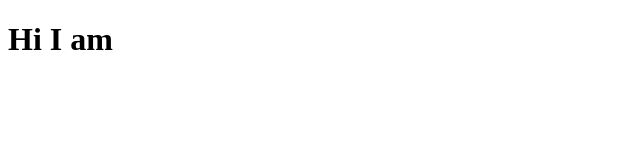
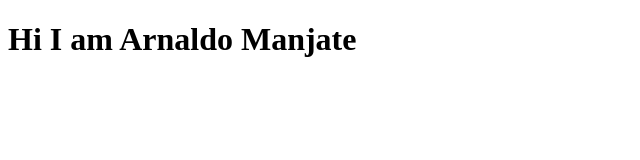
Before and after one commit to mordasuabae/newrepository, a plain HTML site: page index.html in a window 1280 px wide. Shown: the whole page, without its empty margins (0-640 px from the left). Drawn offline with Linux system fonts and the light colour scheme.

Commit message:
adddd my name and Surname bacK

```diff
--- a/index.html
+++ b/index.html
@@ -7,6 +7,6 @@
     <title>Document</title>
 </head>
 <body>
-    <h1>Hi I am </h1>
+    <h1>Hi I am Arnaldo Manjate</h1>
 </body>
 </html>
```
